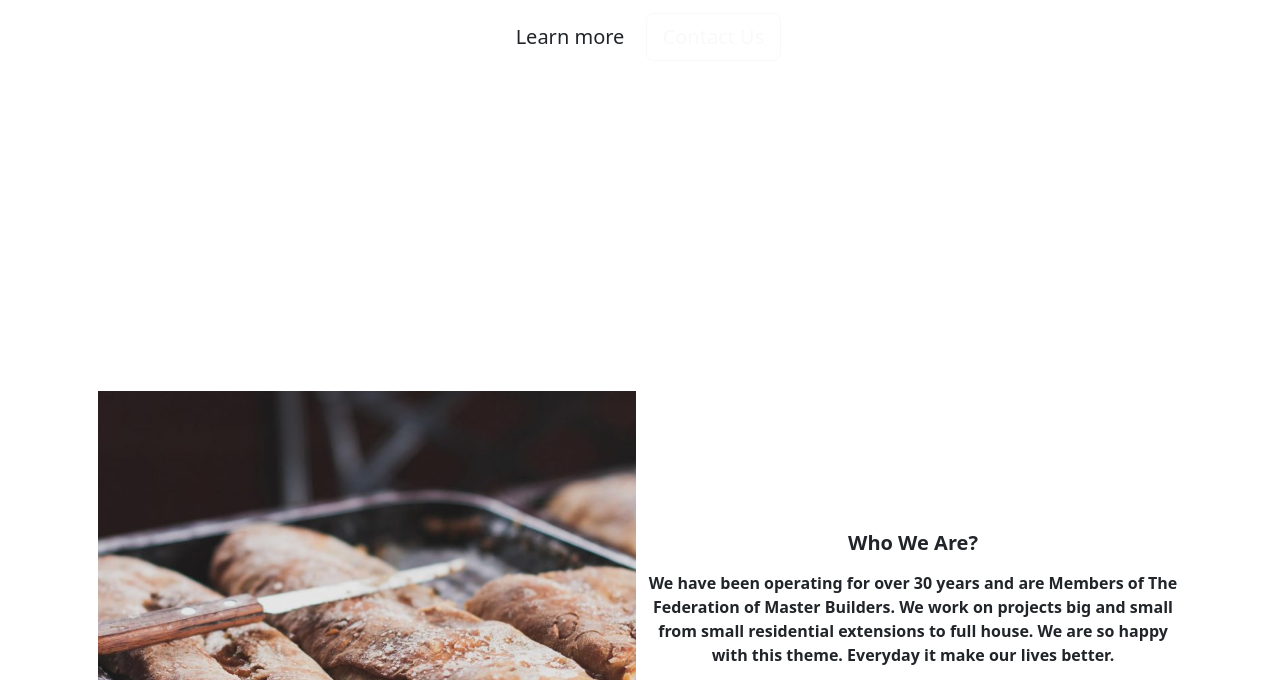
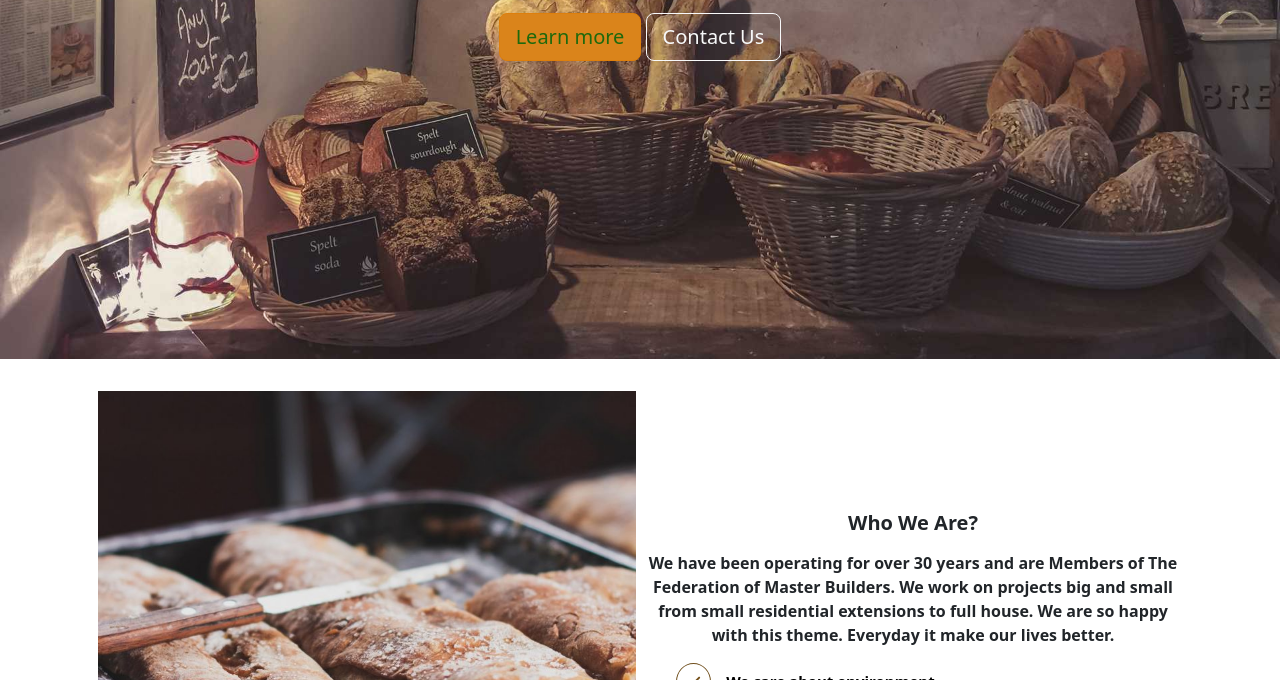
Before and after one commit to yehiazedik-24/bakary-task, a plain HTML site: page index.html in a window 1280 px wide. Shown: the part 441-1121 px from the top of the page. Drawn offline with Linux system fonts and the light colour scheme.

Commit message:
Update index.html

```diff
--- a/index.html
+++ b/index.html
@@ -5,8 +5,8 @@
     <meta name="viewport" content="width=device-width, initial-scale=1.0">
     <link rel="stylesheet" href="css/all.min.css">
     <link rel="stylesheet" href="css/bootstrap.min.css">
-    <link rel="stylesheet" href="css/stwaayl.css">
-    <title>Document</title>
+    <link rel="stylesheet" href="css/style.css">
+    <title>Bakary</title>
 </head>
 <body>
     <header>
```
